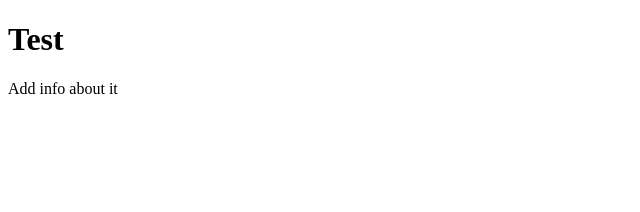
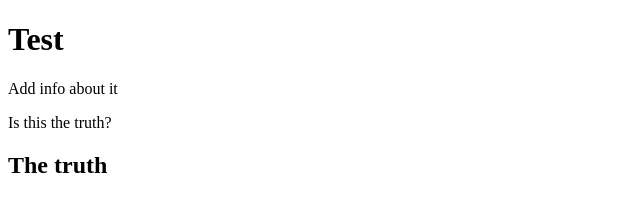
Before and after one commit to kahuanng-howest/TEST, a plain HTML site: page index.html in a window 1280 px wide. Shown: the whole page, without its empty margins (0-640 px from the left). Drawn offline with Linux system fonts and the light colour scheme.

Commit message:
Add the complete version

```diff
--- a/index.html
+++ b/index.html
@@ -9,6 +9,8 @@
     <header class="w3-container w3-red">
         <h1>Test</h1>
         <p>Add info about it</p>
+        <p>Is this the truth?</p>
+        <h2>The truth</h2>
     </header>
 </body>
 </html>
```
